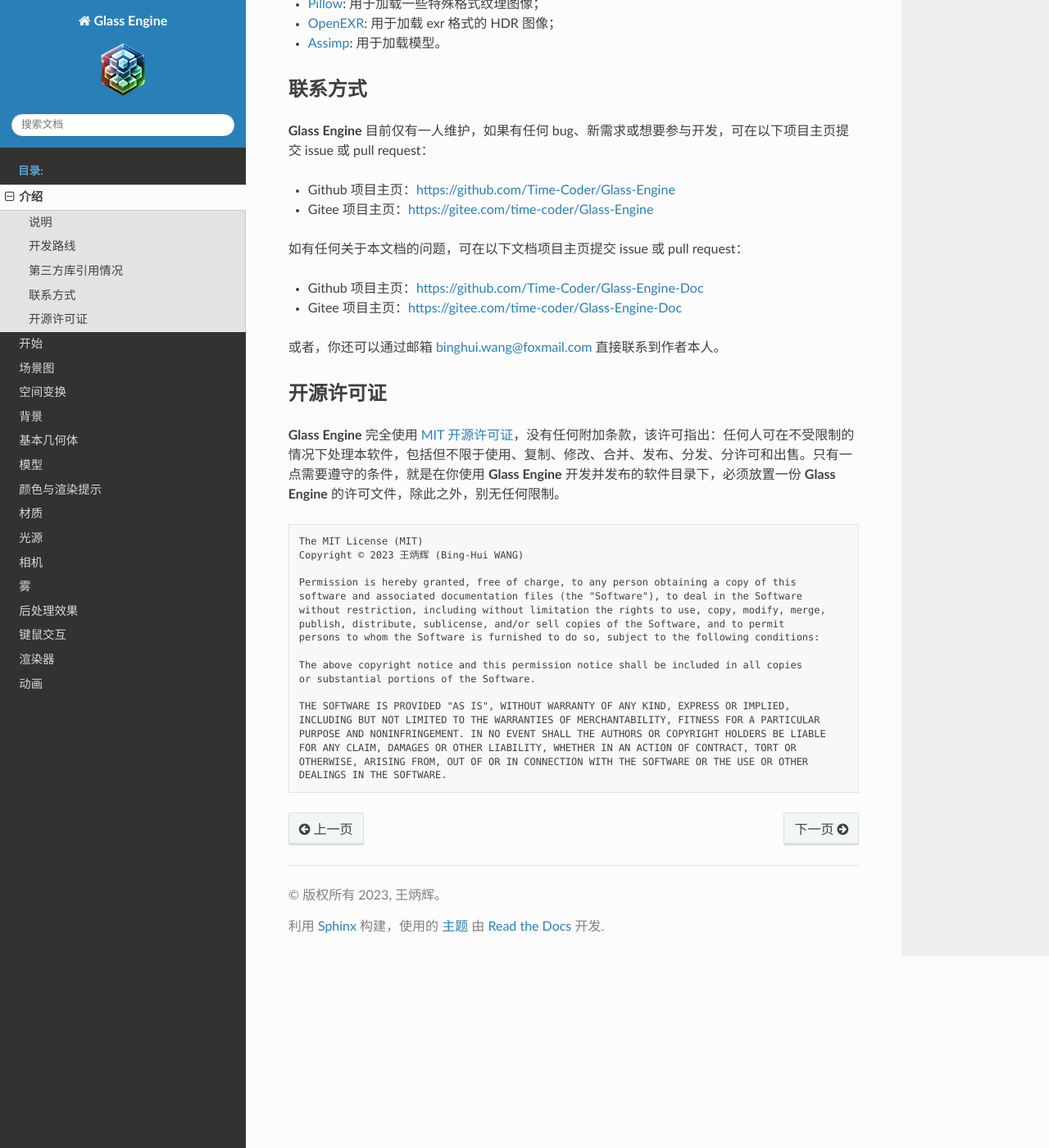
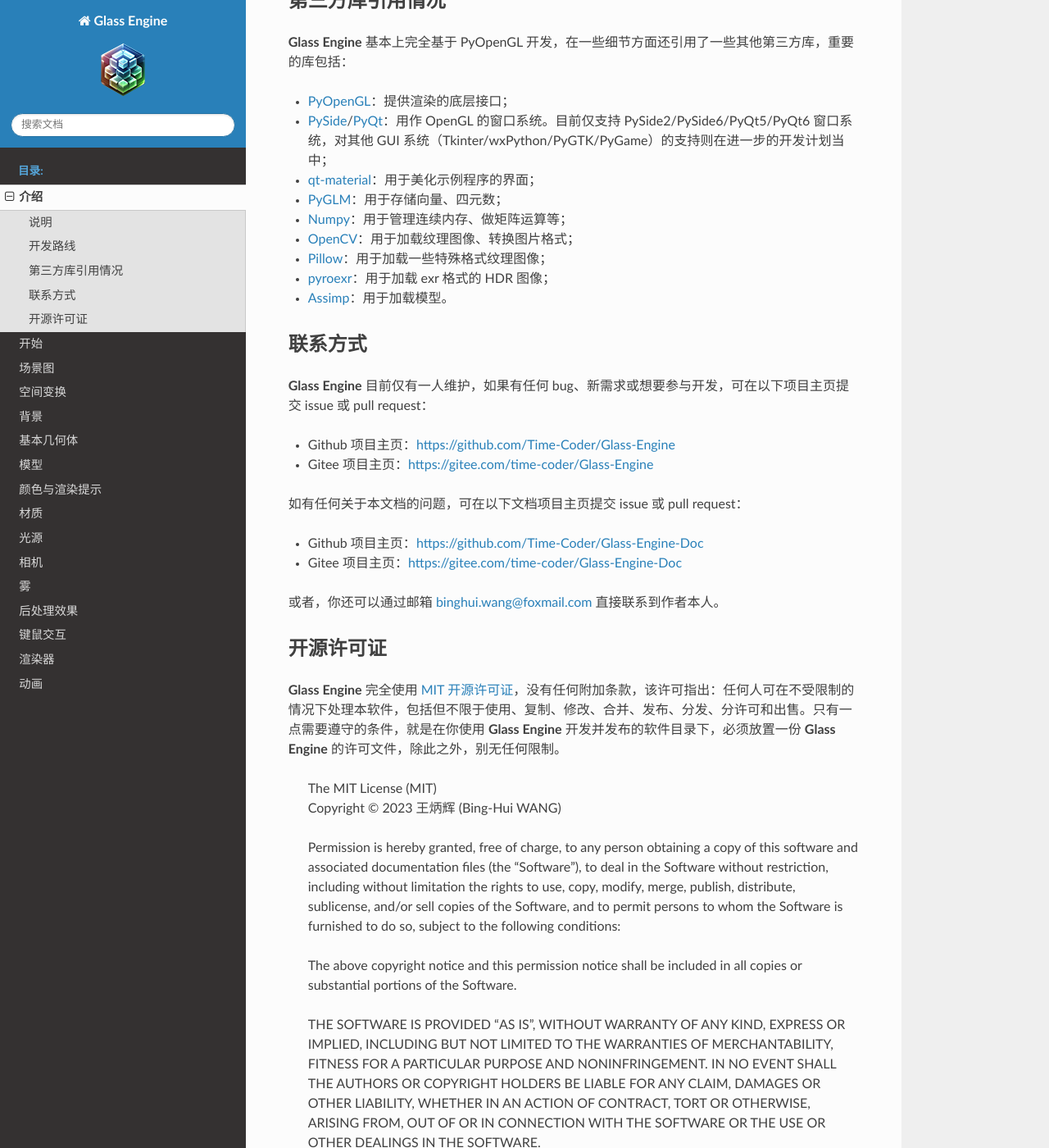
Before and after one commit to Time-Coder/Glass-Engine-Doc, a Sphinx documentation site: the page built from source/introduce/introduce.rst, in a window 1280 px wide and 1400 px high, scrolled down 2513 px. Shown: the whole window at 82% size. Built offline with Sphinx 7.4.7 and the Read the Docs theme 2.0.0, drawn with Linux system fonts in a browser that asks for light colours; some of the changed text lies outside the part shown.

Commit message:
little modification

```diff
--- a/source/introduce/introduce.rst
+++ b/source/introduce/introduce.rst
@@ -6,9 +6,9 @@
 
 **Glass Engine** 是一个 Python 原生的 3D 实时渲染引擎，免费开源。你可以使用它在你的 Python 程序界面的任何位置嵌入可交互的 3D 画面。与同类产品 Unreal Engine、Unity 3D、OSG、OGRE、Panda3D 等相比，**Glass Engine** 具有如下优势：
 
-- 更加轻量小体积，``pip install glass-engine`` 直接安装；
+- 不引入新的界面系统，可直接在你熟悉的 Python 界面系统中嵌入 3D 视口（目前支持 PySide6/PySide2/PyQt6/PyQt5，计划支持 Tkinter/wxPython/PyGTK/PyGame），能够更方便的与渲染之外的逻辑进行交互；
 - 更加直观易用，开发逻辑和编程接口更加符合人类直觉；
-- Python 原生，并不是对 C++ 程序的 Python 绑定，行为更加 Pythonic；
+- Python 原生，并不是对 C++ 程序的 Python 绑定，行为更加 Pythonic。
 
 在渲染方面，**Glass Engine** 具有以下特色：
 
@@ -39,58 +39,67 @@
 **Glass Engine** 当前为 0.1.* 版本，后续将不断迭代升版，后续 10 个版本的开发计划为：
 
 - 0.1.* 版本：基本渲染架构（已完成）
-	- |checkbox-checked| 渲染基本要素：场景图、光源、相机、网格、简单材质系统、模型加载
+	- |checkbox-checked| 渲染基本要素：场景图、光源、阴影、相机、网格、简单材质系统、模型加载
 	- |checkbox-checked| 场景环境：天空盒、天空穹顶、雾
 	- |checkbox-checked| 后处理效果：SSAO、HDR、LUT、FXAA、景深、泛光、自定义后效
 	- |checkbox-checked| 常见渲染管线：前向渲染、延迟着色法、自定义管线
 	- |checkbox-checked| 键鼠交互模式：场景漫游、模型浏览、自定义模式
 - 0.2.* 版本：完善渲染要素
+	- |checkbox-unchecked| 基于有符号距离场的文字渲染
+	- |checkbox-unchecked| 任意多边形三角网构建
+	- |checkbox-unchecked| 点云数据三角化
+	- |checkbox-unchecked| 网格布尔运算
+	- |checkbox-unchecked| 鼠标点选拾取功能
+	- |checkbox-unchecked| USD 格式保存
+- 0.3.* 版本：完善渲染要素
 	- |checkbox-unchecked| 高级软阴影算法：CSM、VSM、ESM、MSM、VSSM、EVSM
 	- |checkbox-unchecked| 半透明物体阴影、折射体阴影
-	- |checkbox-unchecked| 基于有符号距离场的文字渲染
+	- |checkbox-unchecked| 平面镜反射效果
+	- |checkbox-unchecked| SSR 屏幕空间反射后处理效果
 	- |checkbox-unchecked| IBL 以及 Specular/Glossiness 工作流的 PBR
 	- |checkbox-unchecked| BVH 树、视锥体剔除以及自动 Lod 等提高渲染效率的算法
-	- |checkbox-unchecked| USD 格式保存
-- 0.3.* 版本：完善渲染要素
+- 0.4.* 版本：完善渲染要素
 	- |checkbox-unchecked| 更多高级着色模型：清漆、次表面、皮肤、毛发、布料等，向 Unreal Engine 看齐
 	- |checkbox-unchecked| 自定义着色模型
 	- |checkbox-unchecked| 面光源
 	- |checkbox-unchecked| 粒子特效
 	- |checkbox-unchecked| 骨骼动画、顶点动画
-- 0.4.* 版本：完善空间环境渲染
+- 0.5.* 版本：完善空间环境渲染
+	- |checkbox-unchecked| 随机地形、tif 地形
 	- |checkbox-unchecked| 体积光/丁达尔效应
 	- |checkbox-unchecked| 体积雾
 	- |checkbox-unchecked| 体积云
 	- |checkbox-unchecked| 雨、雪
 	- |checkbox-unchecked| 大气散射模型
-- 0.5.* 版本：跨 Python 端 GUI 框架
-	- |checkbox-unchecked| 支持 PySide
+- 0.6.* 版本：跨 Python 端 GUI 框架
 	- |checkbox-unchecked| 支持 Tkinter
 	- |checkbox-unchecked| 支持 PyGame
 	- |checkbox-unchecked| 支持 PyGTK
-- 0.6.* 版本：跨图形编程接口
+	- |checkbox-unchecked| 支持 wxPython
+- 0.7.* 版本：跨图形编程接口
 	- |checkbox-unchecked| 支持 Vulkan
 	- |checkbox-unchecked| 支持 Direct 3D
 	- |checkbox-unchecked| 支持 Metal
-- 0.7.* 版本：|checkbox-unchecked| 支持音效
-- 0.8.* 版本：|checkbox-unchecked| 支持物理
-- 0.9.* 版本：|checkbox-unchecked| 支持网络
+- 0.8.* 版本：|checkbox-unchecked| 支持音效
+- 0.9.* 版本：|checkbox-unchecked| 支持物理
+- 0.10.* 版本：|checkbox-unchecked| 支持网络
 - 1.0.* 版本：|checkbox-unchecked| Glass Engine Editor 编辑器
 
 
 第三方库引用情况
 ~~~~~~~~~~~~~~~~~~~~
 
-**Glass Engine** 基本上完全基于 PyOpenGL 开发，在一些细节方面还引用了一些其他第三方库，现在列举如下：
+**Glass Engine** 基本上完全基于 PyOpenGL 开发，在一些细节方面还引用了一些其他第三方库，重要的库包括：
 
-- `PyOpenGL <https://pyopengl.sourceforge.net/>`_: 提供渲染的底层接口；
-- `PyQt6 <https://www.riverbankcomputing.com/software/pyqt/>`_: 用作 OpenGL 的窗口系统。目前仅支持 PyQt6 窗口系统，对其他 GUI 系统的支持则在进一步的开发计划当中；
-- `PyGLM <https://pypi.org/project/PyGLM/>`_: 用于存储向量、四元数；
-- `Numpy <https://numpy.org/>`_: 用于管理连续内存、做矩阵运算等；
-- `OpenCV <https://pypi.org/project/opencv-python/>`_: 用于加载纹理图像、转换图片格式；
-- `Pillow <https://python-pillow.org/>`_: 用于加载一些特殊格式纹理图像；
-- `OpenEXR <https://pypi.org/project/OpenEXR/>`_: 用于加载 exr 格式的 HDR 图像；
-- `Assimp <https://github.com/assimp/assimp>`_: 用于加载模型。
+- `PyOpenGL <https://pyopengl.sourceforge.net/>`_：提供渲染的底层接口；
+- `PySide <https://wiki.qt.io/Qt_for_Python>`_/`PyQt <https://www.riverbankcomputing.com/software/pyqt/>`_：用作 OpenGL 的窗口系统。目前仅支持 PySide2/PySide6/PyQt5/PyQt6 窗口系统，对其他 GUI 系统（Tkinter/wxPython/PyGTK/PyGame）的支持则在进一步的开发计划当中；
+- `qt-material <https://pypi.org/project/qt-material/>`_：用于美化示例程序的界面；
+- `PyGLM <https://pypi.org/project/PyGLM/>`_：用于存储向量、四元数；
+- `Numpy <https://numpy.org/>`_：用于管理连续内存、做矩阵运算等；
+- `OpenCV <https://pypi.org/project/opencv-python/>`_：用于加载纹理图像、转换图片格式；
+- `Pillow <https://python-pillow.org/>`_：用于加载一些特殊格式纹理图像；
+- `pyroexr <https://pypi.org/project/pyroexr/>`_：用于加载 exr 格式的 HDR 图像；
+- `Assimp <https://github.com/assimp/assimp>`_：用于加载模型。
 
 联系方式
 ~~~~~~~~~~~~~~~~
@@ -112,23 +121,11 @@
 
 **Glass Engine** 完全使用 `MIT 开源许可证 <https://mit-license.org/>`_，没有任何附加条款，该许可指出：任何人可在不受限制的情况下处理本软件，包括但不限于使用、复制、修改、合并、发布、分发、分许可和出售。只有一点需要遵守的条件，就是在你使用 **Glass Engine** 开发并发布的软件目录下，必须放置一份 **Glass Engine** 的许可文件，除此之外，别无任何限制。
 
-::
+	| The MIT License (MIT)
+	| Copyright © 2023 王炳辉 (Bing-Hui WANG)
+	|
+	| Permission is hereby granted, free of charge, to any person obtaining a copy of this software and associated documentation files (the "Software"), to deal in the Software without restriction, including without limitation the rights to use, copy, modify, merge, publish, distribute, sublicense, and/or sell copies of the Software, and to permit persons to whom the Software is furnished to do so, subject to the following conditions:
 
-	The MIT License (MIT)
-	Copyright © 2023 王炳辉 (Bing-Hui WANG)
+	| The above copyright notice and this permission notice shall be included in all copies or substantial portions of the Software.
 
-	Permission is hereby granted, free of charge, to any person obtaining a copy of this
-	software and associated documentation files (the "Software"), to deal in the Software
-	without restriction, including without limitation the rights to use, copy, modify, merge,
-	publish, distribute, sublicense, and/or sell copies of the Software, and to permit
-	persons to whom the Software is furnished to do so, subject to the following conditions:
-
-	The above copyright notice and this permission notice shall be included in all copies
-	or substantial portions of the Software.
-
-	THE SOFTWARE IS PROVIDED "AS IS", WITHOUT WARRANTY OF ANY KIND, EXPRESS OR IMPLIED,
-	INCLUDING BUT NOT LIMITED TO THE WARRANTIES OF MERCHANTABILITY, FITNESS FOR A PARTICULAR
-	PURPOSE AND NONINFRINGEMENT. IN NO EVENT SHALL THE AUTHORS OR COPYRIGHT HOLDERS BE LIABLE
-	FOR ANY CLAIM, DAMAGES OR OTHER LIABILITY, WHETHER IN AN ACTION OF CONTRACT, TORT OR
-	OTHERWISE, ARISING FROM, OUT OF OR IN CONNECTION WITH THE SOFTWARE OR THE USE OR OTHER
-	DEALINGS IN THE SOFTWARE.
+	| THE SOFTWARE IS PROVIDED "AS IS", WITHOUT WARRANTY OF ANY KIND, EXPRESS OR IMPLIED, INCLUDING BUT NOT LIMITED TO THE WARRANTIES OF MERCHANTABILITY, FITNESS FOR A PARTICULAR PURPOSE AND NONINFRINGEMENT. IN NO EVENT SHALL THE AUTHORS OR COPYRIGHT HOLDERS BE LIABLE FOR ANY CLAIM, DAMAGES OR OTHER LIABILITY, WHETHER IN AN ACTION OF CONTRACT, TORT OR OTHERWISE, ARISING FROM, OUT OF OR IN CONNECTION WITH THE SOFTWARE OR THE USE OR OTHER DEALINGS IN THE SOFTWARE.
--- a/source/scene_graph/scene_graph.rst
+++ b/source/scene_graph/scene_graph.rst
@@ -116,7 +116,6 @@
 其中：
 
 - ``SceneNode`` 为 **场景节点**，是所有场景节点类的基类。可将其想象为一个局部坐标系，可用 ``position, yaw, pitch, roll, orientation`` 等属性描述该局部坐标系相对于其父节点的空间变换关系。可用 ``add_child, remove_child`` 添加或删除子节点。
-- ``SinglePathNode`` 为 **单路径节点**。单路径指的是从该节点出发向上追溯到根节点的路径是唯一的。**Glass Engine** 通过异常和其他机制保证了这种唯一性，一般情况下你不需要创建它，它只作为相机类的父类存在。
 - ``Camera`` 为 :ref:`label_camera`，用于将场景投影为屏幕上显示的视图，其显示屏 ``screen`` 属性即为 3D 视口，可作为一个 GUI 控件（当前仅为 `QWidget`）布局到程序界面的任意位置，也可单独显示。在不设置姿态时，相机视线方向朝向其所在的局部坐标系 y 轴正方向。
 - ``Light`` 为 :ref:`label_lights`，用于照亮场景。建议场景中至少添加一个光源，否则整个场景将一片漆黑。请不要用 ``Light`` 类直接创建实例，因为这将起不到任何光源的作用。而应该用其子类创建光源实例。
 - ``DirLight`` 为 :ref:`label_DirLight`，范围无限大，能照亮全场。其有一个特定的光线方向，在不设置姿态时朝向其所在的局部坐标系 y 轴正方向。可用姿态属性 ``yaw, pitch, roll, orientaion`` 控制光线方向，而其位置属性 ``position`` 则没有意义。
```
Also changed, not shown: source/scene_graph/images/scenenode_class_graph.png, 2 other files.
